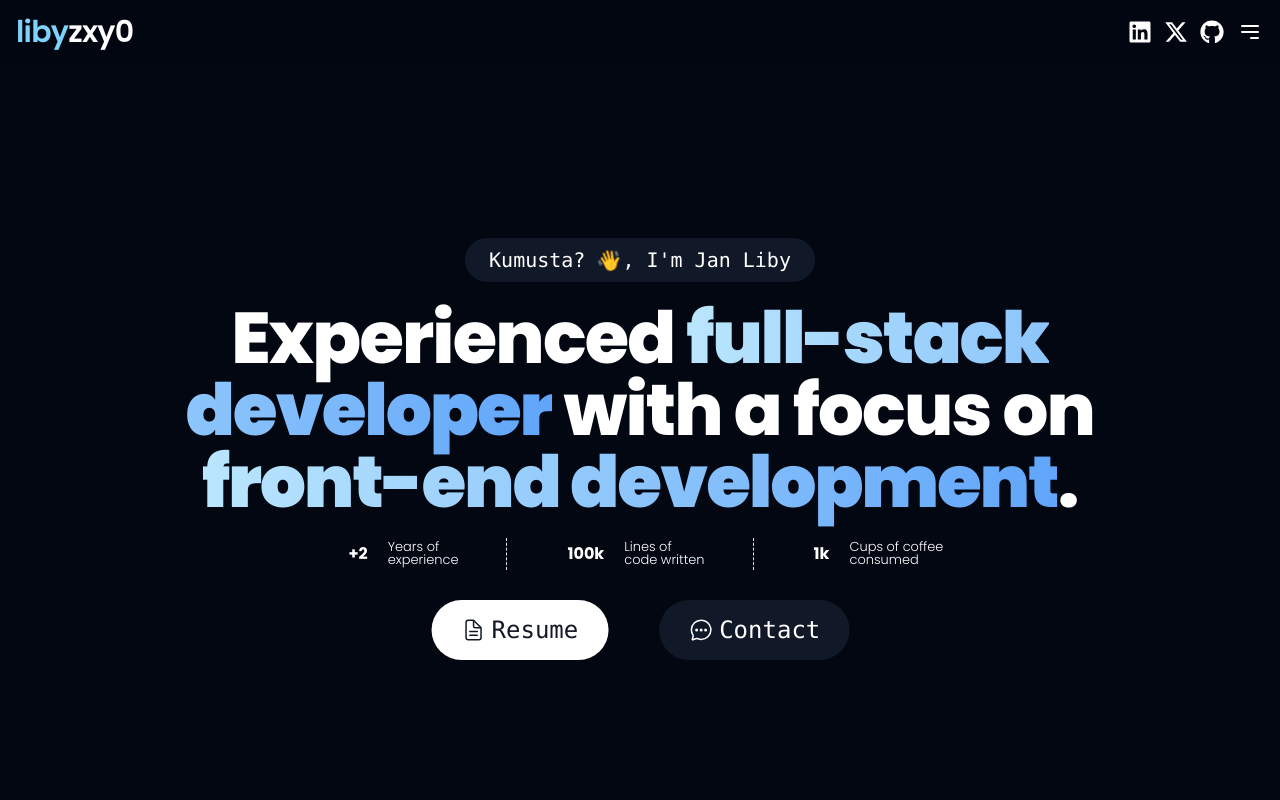
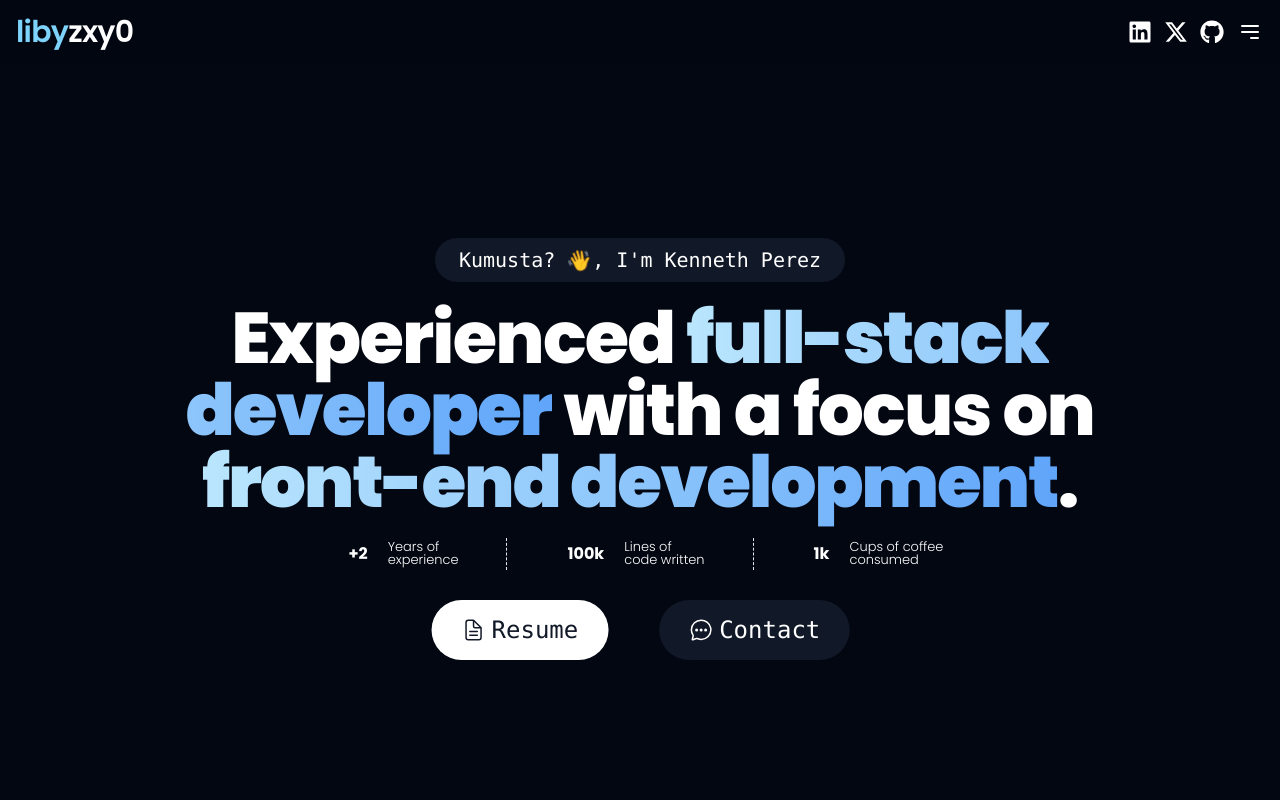
Before and after one commit to PolongDev/modern-portfolio, a React (Vite) app: page / in a window 1280 px wide. Shown: the top 800 px of the page. Built offline with nearby package versions, Linux system fonts and the light colour scheme.

Commit message:
Update Hero.tsx

```diff
--- a/src/sections/Hero.tsx
+++ b/src/sections/Hero.tsx
@@ -10,7 +10,7 @@ export default function Hero() {
         <div className="w-full flex justify-center items-center mt-10 mb-5">
           <div className="text-white text-center py-1.5 px-4 font-mono text-sm bg-gray-900 rounded-full md:py-2 md:px-6 md:text-xl">
             Kumusta? <span className="inline-block animate-wave">👋</span>, I'm
-            Jan Liby
+            Kenneth Perez
           </div>
         </div>
         <h1 className="scroll-m-20 text-3xl font-extrabold tracking-tight md:text-7xl text-white mt-1 md:mx-20">
```
